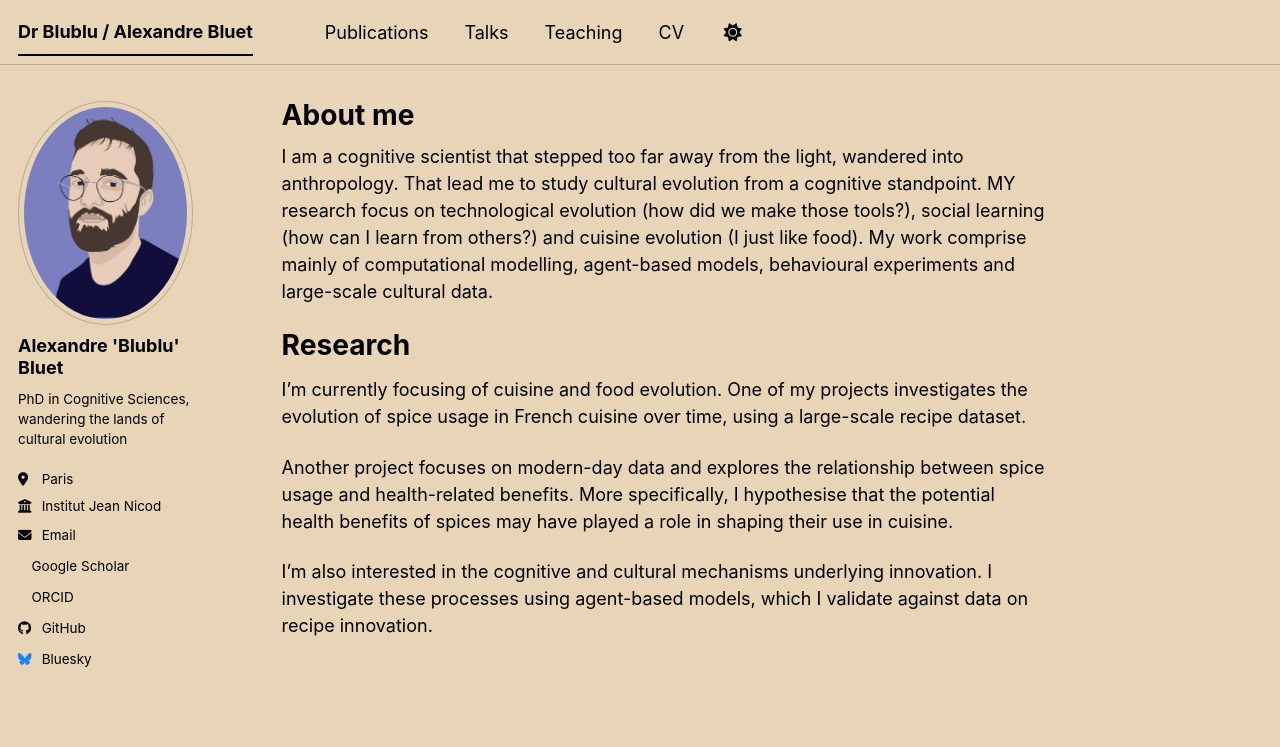
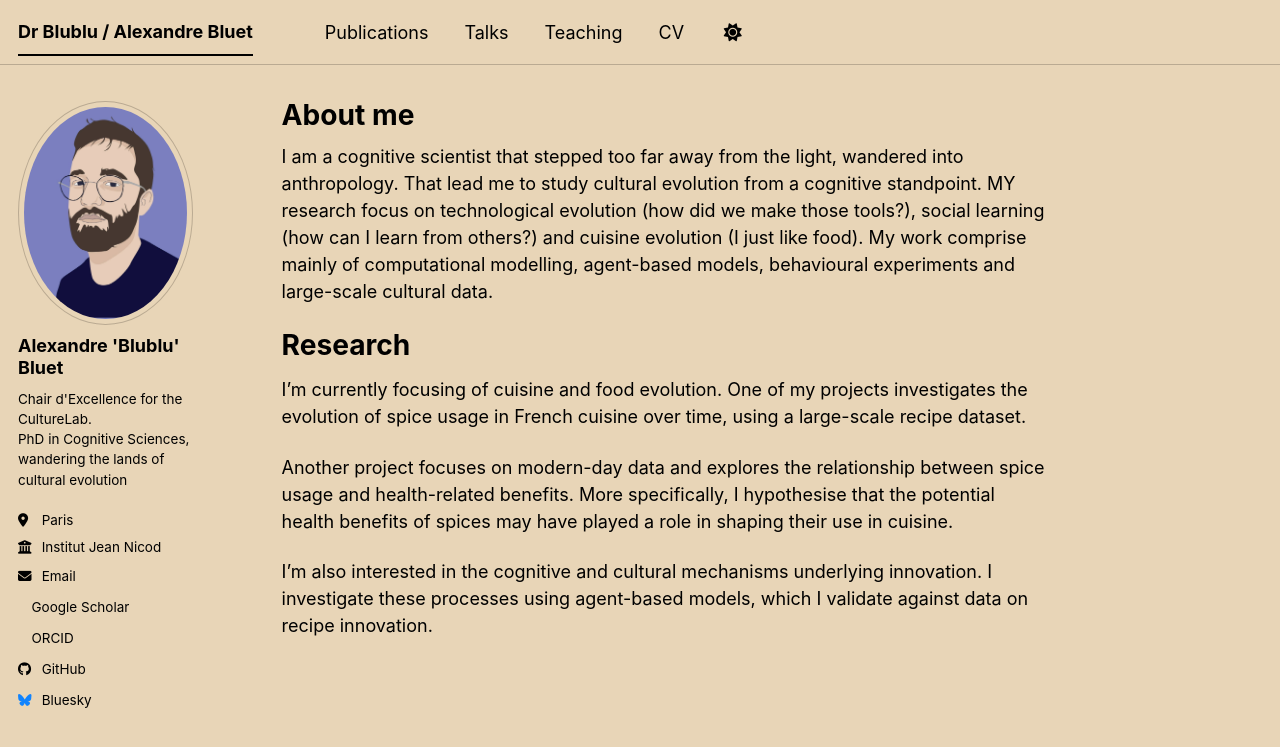
Before and after one commit to DrBlublu/DrBlublu.github.io, a Jekyll site: the page built from _pages/about.md, in a window 1280 px wide. Shown: the top 747 px of the page. Built offline with Jekyll 4.4.1, drawn with Linux system fonts in a browser that asks for light colours; a script bundle is joined from its source files by our own code; a style sheet for code colours, icons or effects is not loaded.

Commit message:
feature: change sidebar bio. Should be the last commit

```diff
--- a/_config.yml
+++ b/_config.yml
@@ -26,7 +26,7 @@ author:
   avatar           : "profile.png"
   name             : "Alexandre 'Blublu' Bluet"
   pronouns         : # example: "she/her"
-  bio              : "PhD in Cognitive Sciences, wandering the lands of cultural evolution"
+  bio              : "Chair d'Excellence for the CultureLab.<br>PhD in Cognitive Sciences, wandering the lands of cultural evolution"
   location         : "Paris"
   employer         : "Institut Jean Nicod"
   uri              : # URL
```
